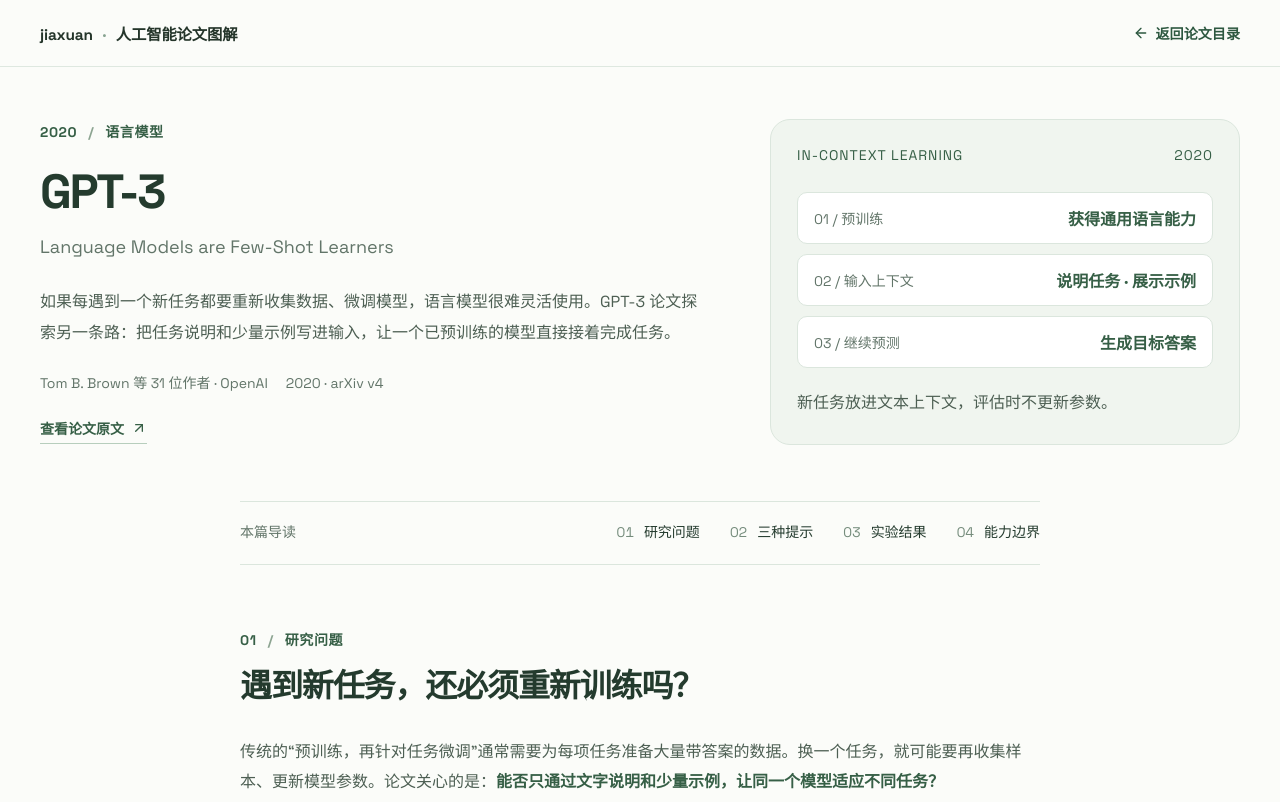
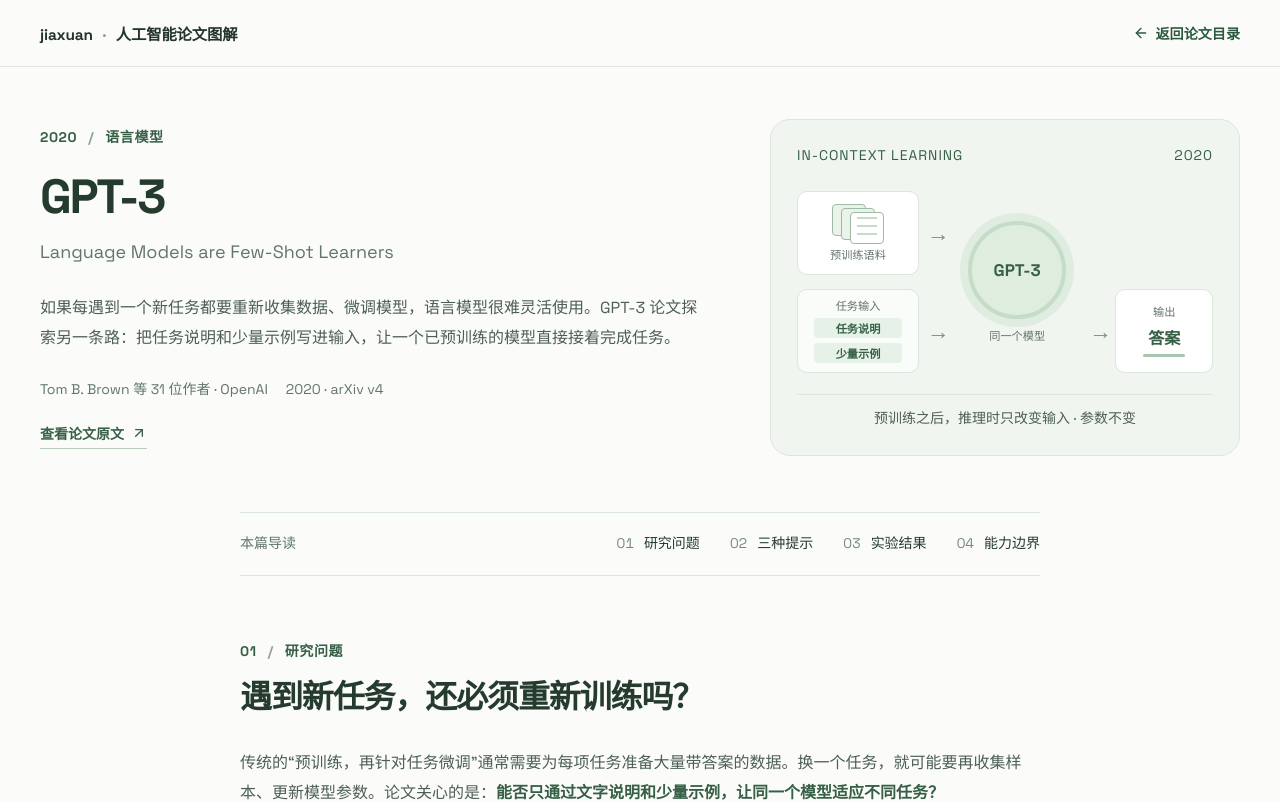
Before and after one commit to woaicat/personal, a Next.js app: page /ai-papers/gpt-3 in a window 1280 px wide. Shown: the top 802 px of the page. Built offline with nearby package versions, Linux system fonts and the light colour scheme; no server answers.

Commit message:
feat(ai-papers): diagram GPT-3 hero flow

```diff
--- a/app/ai-papers/gpt-3/page.tsx
+++ b/app/ai-papers/gpt-3/page.tsx
@@ -33,12 +33,29 @@
         visual={
           <div className={styles.heroArt} role="img" aria-label="预训练后的同一个模型读取任务说明与示例，再续写答案；评估时模型参数不更新。">
             <div className={styles.heroTop}><span>IN-CONTEXT LEARNING</span><span>2020</span></div>
-            <div className={styles.heroSteps}>
-              <div className={styles.heroStep}><span>01 / 预训练</span><strong>获得通用语言能力</strong></div>
-              <div className={styles.heroStep}><span>02 / 输入上下文</span><strong>说明任务 · 展示示例</strong></div>
-              <div className={styles.heroStep}><span>03 / 继续预测</span><strong>生成目标答案</strong></div>
+            <div className={styles.heroDiagram}>
+              <div className={styles.heroCorpus}>
+                <div className={styles.heroPages} aria-hidden="true"><span /><span /><span /></div>
+                <small>预训练语料</small>
+              </div>
+              <span className={`${styles.heroArrow} ${styles.heroTrainArrow}`} aria-hidden="true">→</span>
+              <div className={styles.heroPrompt}>
+                <small>任务输入</small>
+                <span>任务说明</span><span>少量示例</span>
+              </div>
+              <span className={`${styles.heroArrow} ${styles.heroPromptArrow}`} aria-hidden="true">→</span>
+              <div className={styles.heroModel}>
+                <div className={styles.heroModelCore}>GPT-3</div>
+                <small>同一个模型</small>
+              </div>
+              <span className={`${styles.heroArrow} ${styles.heroOutputArrow}`} aria-hidden="true">→</span>
+              <div className={styles.heroOutput}>
+                <small>输出</small>
+                <strong>答案</strong>
+                <span aria-hidden="true" />
+              </div>
             </div>
-            <p>新任务放进文本上下文，评估时不更新参数。</p>
+            <p className={styles.heroStatus}>预训练之后，推理时只改变输入 · 参数不变</p>
           </div>
         }
       />
--- a/components/ai-papers/gpt-3/gpt-3.module.css
+++ b/components/ai-papers/gpt-3/gpt-3.module.css
@@ -1,10 +1,26 @@
 .heroArt { padding: 26px; border: 1px solid var(--detail-line); border-radius: 20px; background: var(--detail-soft); color: var(--detail-ink); }
 .heroTop { display: flex; justify-content: space-between; gap: 16px; color: var(--detail-green); font-size: var(--detail-small); letter-spacing: .07em; }
-.heroSteps { display: grid; gap: 10px; margin: 28px 0 20px; }
-.heroStep { display: flex; align-items: center; justify-content: space-between; gap: 16px; padding: 13px 16px; border: 1px solid var(--detail-line); border-radius: 10px; background: white; }
-.heroStep span { color: var(--detail-muted); font-size: var(--detail-small); }
-.heroStep strong { color: var(--detail-green); font-size: var(--detail-body); }
-.heroArt p { margin: 0; color: var(--detail-body-ink); font-size: var(--detail-body); line-height: var(--detail-leading); }
+.heroDiagram { display: grid; grid-template-columns: minmax(0, 1fr) 18px minmax(0, 1.05fr) 18px minmax(0, .8fr); grid-template-rows: 90px 90px; align-items: center; gap: 8px; margin: 24px 0 18px; }
+.heroCorpus, .heroPrompt, .heroOutput { display: flex; flex-direction: column; align-items: center; justify-content: center; gap: 5px; min-width: 0; min-height: 84px; padding: 8px 5px; border: 1px solid var(--detail-line); border-radius: 10px; background: white; text-align: center; }
+.heroCorpus { grid-column: 1; grid-row: 1; }
+.heroCorpus small, .heroPrompt small, .heroOutput small, .heroModel small { color: var(--detail-muted); font-size: .7rem; line-height: 1.3; }
+.heroPages { position: relative; width: 54px; height: 40px; }
+.heroPages span { position: absolute; width: 34px; height: 32px; border: 1px solid #9cbaa4; border-radius: 4px; background: #e9f3e9; }
+.heroPages span:nth-child(1) { left: 1px; top: 1px; }
+.heroPages span:nth-child(2) { left: 10px; top: 5px; }
+.heroPages span:nth-child(3) { left: 19px; top: 9px; background: linear-gradient(#c5dcc8 0 2px, transparent 2px 8px, #c5dcc8 8px 10px, transparent 10px 16px, #c5dcc8 16px 18px, transparent 18px), white; background-size: 20px 22px; background-repeat: no-repeat; background-position: center; }
+.heroArrow { color: #72977b; font-size: 1.4rem; text-align: center; }
+.heroTrainArrow { grid-column: 2; grid-row: 1; }
+.heroPrompt { grid-column: 1; grid-row: 2; background: #f9fcf8; }
+.heroPrompt span { display: block; width: min(100%, 88px); padding: 2px 5px; border-radius: 4px; background: #e6f1e7; color: var(--detail-green); font-size: .7rem; font-weight: 650; }
+.heroPromptArrow { grid-column: 2; grid-row: 2; }
+.heroModel { grid-column: 3; grid-row: 1 / 3; display: flex; flex-direction: column; align-items: center; justify-content: center; gap: 10px; min-width: 0; }
+.heroModelCore { display: grid; place-items: center; width: min(100%, 98px); aspect-ratio: 1; border: 4px solid #c5dcc9; border-radius: 50%; background: #dfedde; box-shadow: 0 0 0 8px rgba(217, 233, 218, .7); color: var(--detail-green); font-size: 1.05rem; font-weight: 750; }
+.heroOutputArrow { grid-column: 4; grid-row: 2; }
+.heroOutput { grid-column: 5; grid-row: 2; }
+.heroOutput strong { color: var(--detail-green); font-size: var(--detail-body); }
+.heroOutput > span { width: 42px; height: 3px; border-radius: 3px; background: #a8c6af; }
+.heroStatus { margin: 0; padding-top: 12px; border-top: 1px solid var(--detail-line); color: var(--detail-body-ink); font-size: var(--detail-small); line-height: 1.6; text-align: center; }
 .figure { margin: 0; }
 .figure figcaption, .evidence figcaption { margin-top: 14px; color: var(--detail-muted); font-size: var(--detail-small); line-height: 1.7; }
 .demo { padding: 22px; border: 1px solid var(--detail-line); border-radius: 16px; background: var(--detail-soft); }
@@ -41,8 +57,15 @@
 .scoreRow { display: flex; justify-content: space-between; gap: 12px; padding: 9px 0; border-top: 1px solid var(--detail-line); color: var(--detail-body-ink); font-size: var(--detail-body); }
 .scoreRow strong { color: var(--detail-green); font-variant-numeric: tabular-nums; }
 .scoreRow:last-child { font-weight: 650; }
+@media (max-width: 1100px) {
+  .heroArt { padding: 18px; }
+}
 @media (max-width: 720px) {
   .heroArt { padding: 20px; }
+  .heroDiagram { grid-template-columns: minmax(0, 1fr) 15px minmax(0, 1fr) 15px minmax(0, .8fr); gap: 5px; }
+  .heroCorpus, .heroPrompt, .heroOutput { padding: 7px 3px; }
+  .heroModelCore { width: min(100%, 84px); font-size: .88rem; }
+  .heroArrow { font-size: 1.1rem; }
   .demo { padding: 16px; }
   .modeButtons { gap: 5px; }
   .modeButtons button { flex-direction: column; gap: 2px; padding: 7px 3px; }
```
